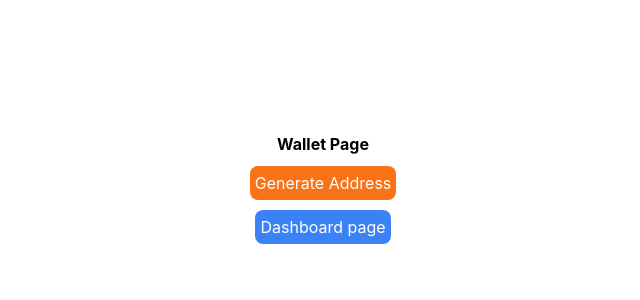
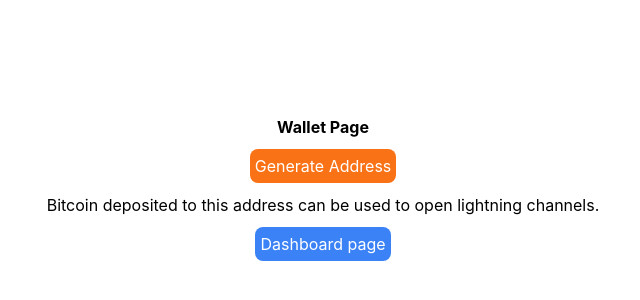
Before and after one commit to tigeryant/mango-lightning-wallet, a React (Create React App) app in the folder client/: page /wallet in a window 1280 px wide. Shown: the part 212-512 px from the top of the page, without its empty margins (317-957 px from the left). Built offline with nearby package versions, Linux system fonts and the light colour scheme; no server answers.

Commit message:
added success logic to get-address route

```diff
--- a/client/src/pages/Wallet.tsx
+++ b/client/src/pages/Wallet.tsx
@@ -6,7 +6,9 @@ import { Link } from "react-router-dom";
 const Wallet = () => {
   const [isSubmitted, setIsSubmitted] = useState<boolean>(false);
 
-  const { data, error, refetch, isUninitialized } = useNewAddressQuery(isSubmitted ? undefined : skipToken);
+  const { data, error, refetch, isUninitialized } = useNewAddressQuery(
+    isSubmitted ? undefined : skipToken
+  );
   if (error) {
     console.error(JSON.stringify(error));
   }
@@ -38,6 +40,10 @@ const Wallet = () => {
           {data.address}
         </p>
       )}
+      <p className="mb-[10px]">
+        Bitcoin deposited to this address can be used to open lightning
+        channels.
+      </p>
       <Link
         to="/dashboard"
         className="bg-blue-500 text-white rounded-lg p-[5px]"
```
Also changed, not shown: 1 other file (tests, documents, lock files or other folders).
